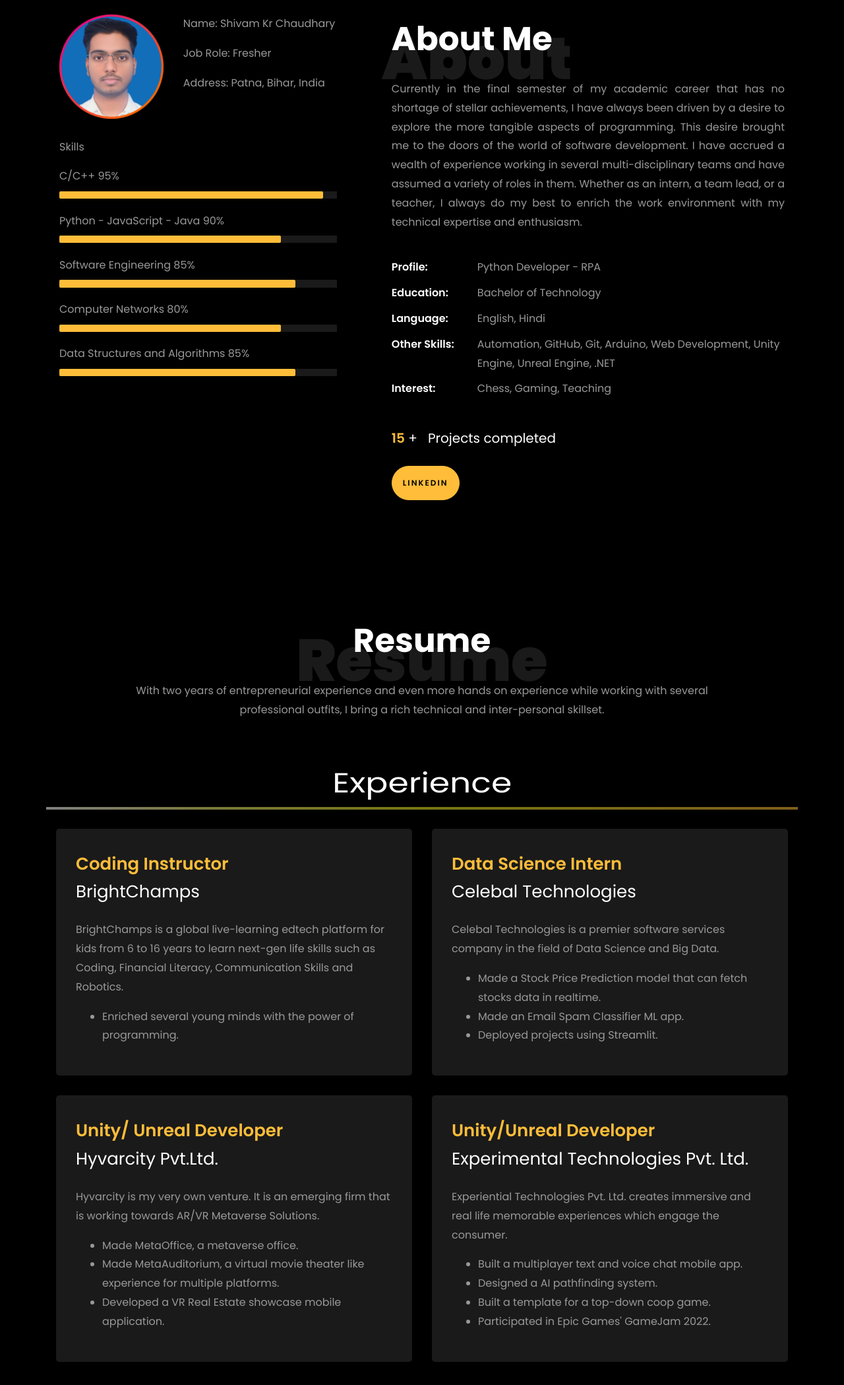
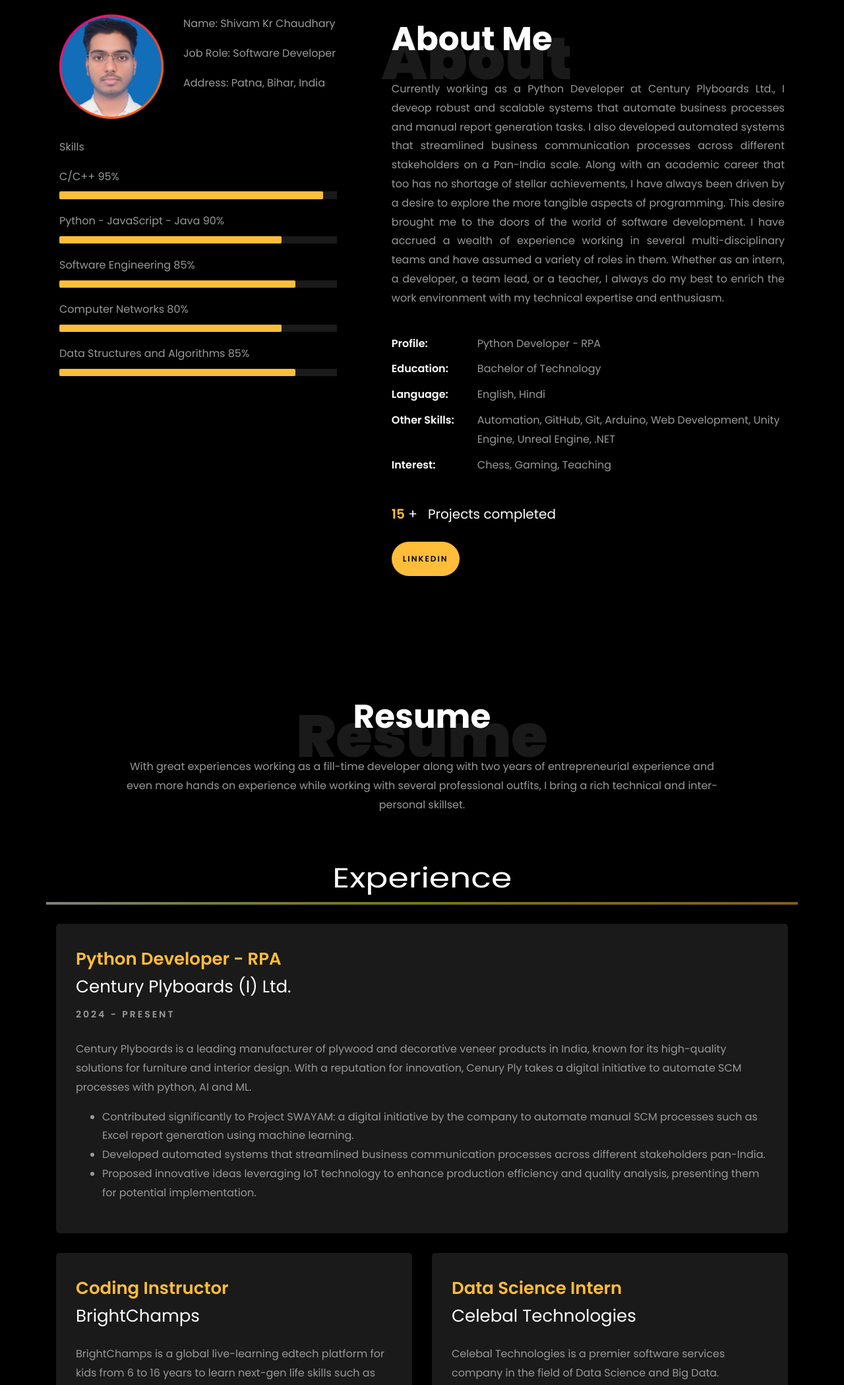
Before and after one commit to ShivamKumar1202/ShivamKumar1202.github.io, a plain HTML site: page index.html in a window 1280 px wide. Shown: the part 840-2939 px from the top of the page at 66% size. Drawn offline with Linux system fonts and the light colour scheme; files whose address does not match are found by name.

Commit message:
Completed all updates

```diff
--- a/index.html
+++ b/index.html
@@ -223,7 +223,7 @@
 									<div class="col-sm-6 col-md-7">
 									  <div class="about-info">
 										<p><span class="title-s">Name: </span> <span>Shivam Kr Chaudhary</span></p>
-										<p><span class="title-s">Job Role: </span> <span>Fresher</span></p>
+										<p><span class="title-s">Job Role: </span> <span>Software Developer</span></p>
 										<!-- <p><span class="title-s">Experience: </span> <span>5 Years 3 Months</span></p> -->
 										<p><span class="title-s">Address: </span> <span>Patna, Bihar, India</span></p>
 									  </div>
@@ -275,10 +275,12 @@
 								<h2 class="mb-4">About Me</h2>
 
 								<p align="justify">
-									Currently in the final semester of my academic career that has no shortage of stellar achievements, I have always been driven by a desire to explore the more tangible aspects of programming.
+									Currently working as a Python Developer at Century Plyboards Ltd., I deveop robust and scalable systems that automate business processes and manual report generation tasks.
+									I also developed automated systems that streamlined business communication processes across different stakeholders on a Pan-India scale.
+									Along with an academic career that too has no shortage of stellar achievements, I have always been driven by a desire to explore the more tangible aspects of programming.
 									This desire brought me to the doors of the world of software development.
 									I have accrued a wealth of experience working in several multi-disciplinary teams and have assumed a variety of roles in them.
-									Whether as an intern, a team lead, or a teacher, I always do my best to enrich the work environment with my technical expertise and enthusiasm.
+									Whether as an intern, a developer, a team lead, or a teacher, I always do my best to enrich the work environment with my technical expertise and enthusiasm.
 
 								</p>
 								<ul class="about-info mt-4 px-md-0 px-2">
@@ -319,7 +321,7 @@
           	<h1 class="big big-2">Resume</h1>
             <h2 class="mb-4">Resume</h2>
             <p>
-				With two years of entrepreneurial experience and even more hands on experience while working with several professional outfits,
+				With great experiences working as a fill-time developer along with two years of entrepreneurial experience and even more hands on experience while working with several professional outfits,
 				I bring a rich technical and inter-personal skillset.
 			</p>
           </div>
@@ -332,6 +334,26 @@
 		<br>
 
 			<div class="row">
+
+				<div class="col-md-12">
+					<div class="resume-wrap ftco-animate">
+						<span class="date">Python Developer - RPA</span>
+						<h2>Century Plyboards (I) Ltd.</h2>
+						<span class="position">2024 - Present</span>
+						<p class="mt-4">Century Plyboards is a leading manufacturer of plywood and decorative veneer products in India, known for its high-quality solutions for furniture and interior design.
+										 With a reputation for innovation, Cenury Ply takes a digital initiative to automate SCM processes with python, AI and ML.
+
+							<ul>
+								<li>Contributed significantly to Project SWAYAM: a digital initiative by the company to automate manual SCM processes such as Excel report generation using machine learning.</li>
+								<li>Developed automated systems that streamlined business communication processes across different stakeholders pan-India.</li>
+								<li>Proposed innovative ideas leveraging IoT technology to enhance production efficiency and quality analysis, presenting them for potential implementation.
+									</li>
+
+							</ul>
+						</p>
+					</div>
+				</div>
+
 
 				<div class="col-md-6">
 					<div class="resume-wrap ftco-animate">
@@ -346,7 +368,6 @@
 						</p>
 					</div>
 				</div>
-
 
 				<div class="col-md-6">
 					<div class="resume-wrap ftco-animate">
@@ -413,7 +434,7 @@
     					<span class="date">2020-2024</span>
     					<h2>Bachelor of Engineering</h2>
     					<span class="position">Dr. B.C. Roy Engineering College</span>
-    					<p class="mt-4">9.0 CGPA</p>
+    					<p class="mt-4">8.71 CGPA</p>
     				</div>
     			</div>
 
@@ -545,7 +566,7 @@
           <div class="col-md d-flex justify-content-center counter-wrap ftco-animate">
             <div class="block-18">
               <div class="text">
-                <strong class="number" data-number="5">0</strong>
+                <strong class="number" data-number="30">0</strong>
                 <span>Mentored Students</span>
               </div>
             </div>
```
